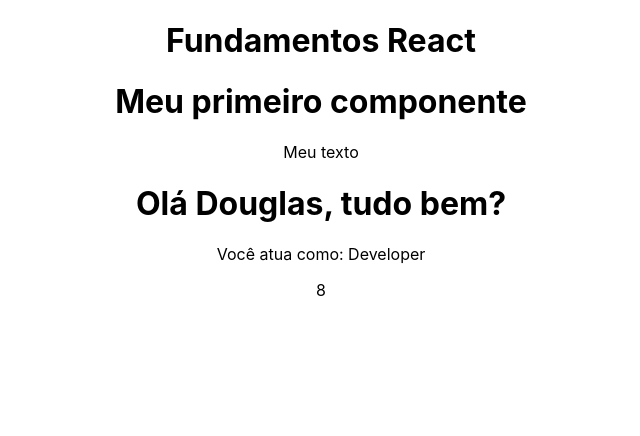
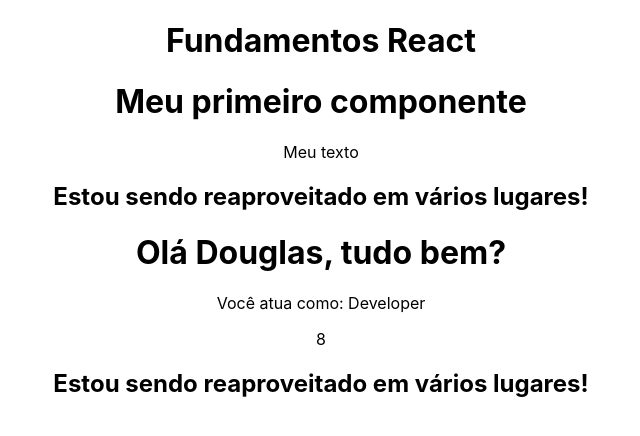
Before and after one commit to NoScandalize/React, a React (Create React App) app in the folder 2_FUNDAMENTOS/fundamentos/: page / in a window 1280 px wide. Shown: the top 436 px of the page, without its empty margins (319-959 px from the left). Built offline with nearby package versions, Linux system fonts and the light colour scheme.

Commit message:
Update v1.2.6
- Fundamentos: Hierarquia de componentes

```diff
--- a/2_FUNDAMENTOS/fundamentos/src/App.js
+++ b/2_FUNDAMENTOS/fundamentos/src/App.js
@@ -3,6 +3,7 @@
 
 // components
 import FirstComponent from './components/FirstComponent';
+import MyComponent from './components/MyComponent';
 import TemplateExpressions from './components/TemplateExpressions';
 
 function App() {
@@ -11,6 +12,7 @@
       <h1>Fundamentos React</h1>
       <FirstComponent />
       <TemplateExpressions />
+      <MyComponent />
     </div>
   );
 }
--- a/2_FUNDAMENTOS/fundamentos/src/components/FirstComponent.js
+++ b/2_FUNDAMENTOS/fundamentos/src/components/FirstComponent.js
@@ -1,4 +1,6 @@
 // arquivo de estilo
+
+import MyComponent from "./MyComponent";
 
 
 const FirstComponent = () => {
@@ -15,6 +17,7 @@
             { /* Algum comentário */ }
             <h1>Meu primeiro componente</h1>
             <p className="teste">Meu texto</p>
+            <MyComponent />
         </div>
     )
 }
--- /dev/null
+++ b/2_FUNDAMENTOS/fundamentos/src/components/MyComponent.js
@@ -0,0 +1,9 @@
+const MyComponent = () => {
+    return (
+        <div>
+            <h2>Estou sendo reaproveitado em vários lugares!</h2>
+        </div>
+    )
+}
+
+export default MyComponent;
```
